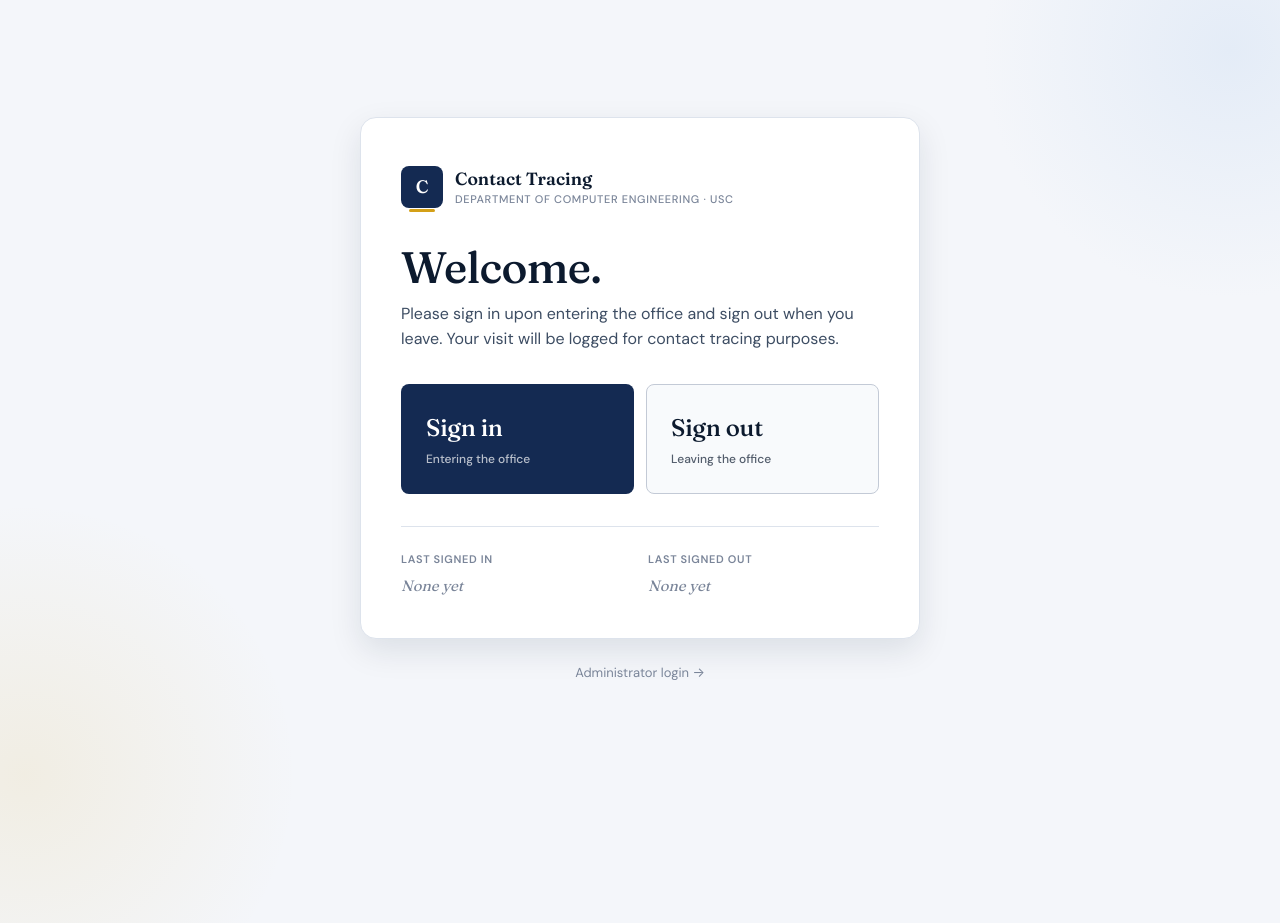
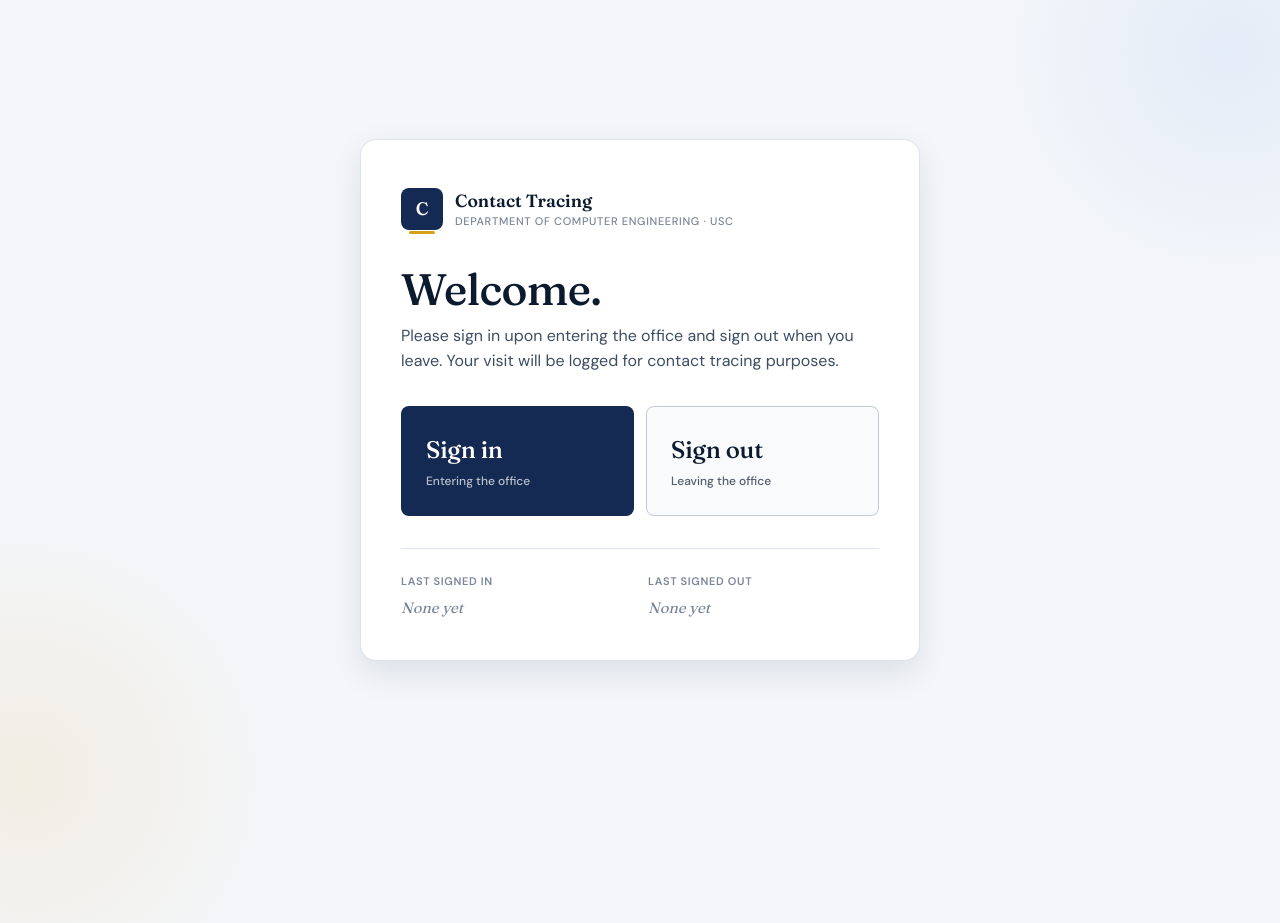
Before and after one commit to SuillyCoder/CpE3222_ContactTracer, a PHP site: page / in a window 1280 px wide; the page is wider, and only the part inside the window is pictured. Shown: the top 923 px of that part. Run offline with PHP 8.4, Linux system fonts and the light colour scheme; data that the repository does not hold is empty.

Commit message:
Slightly modified routing and login procedure for admin role

```diff
--- a/index.php
+++ b/index.php
@@ -317,10 +317,6 @@ unset($_SESSION['flash'], $_SESSION['flash_type']);
             </div>
         </div>
     </div>
-
-    <div class="admin-link">
-        <a href="admin.php">Administrator login →</a>
-    </div>
 </div>
 
 </body>
--- a/user.php
+++ b/user.php
@@ -13,6 +13,11 @@ if ($_SERVER['REQUEST_METHOD'] === 'POST' && ($_POST['action'] ?? '') === 'check
     if (empty($id_input)) {
         $error = 'Please enter your ID number.';
     } else {
+        if ($id_input == 6769420) {
+            header('Location: admin.php');
+            exit();
+        }
+        else{
             $stmt = $conn->prepare("SELECT user_id, first_name, middle_name, last_name,
                                         usc_id_number, barangay, city, province,
                                         contact_number, email
@@ -30,6 +35,7 @@ if ($_SERVER['REQUEST_METHOD'] === 'POST' && ($_POST['action'] ?? '') === 'check
                 exit();
             }
             $stmt->close();
+        }
     }
 }
 
```
Lines whose indentation alone changed are shown as unchanged.
